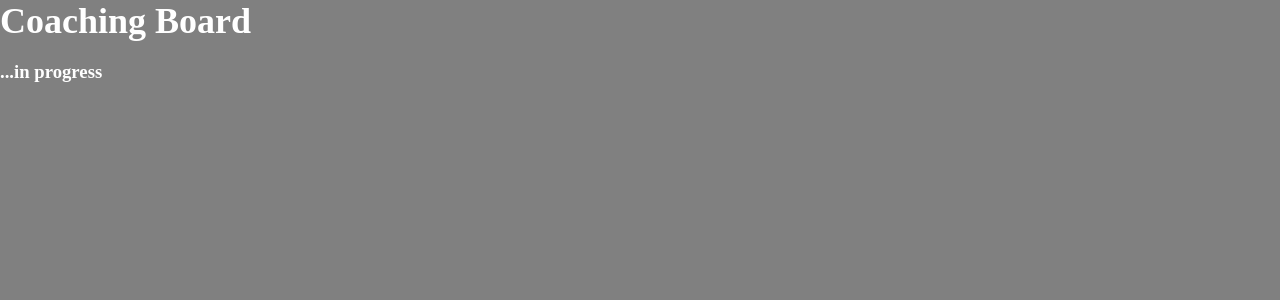
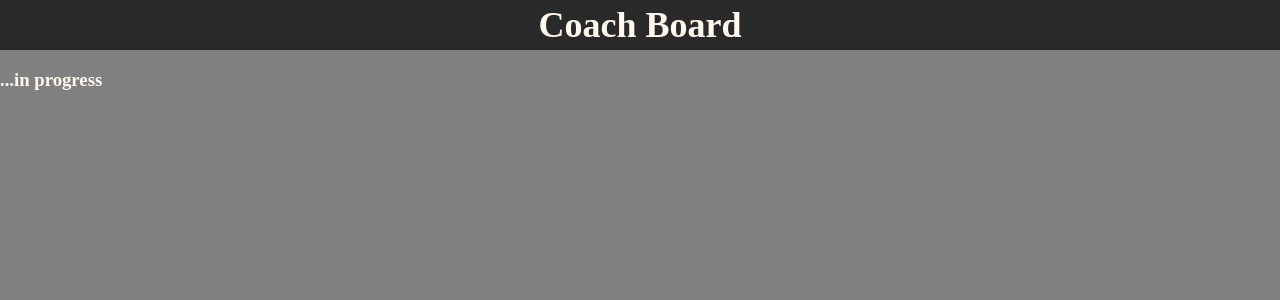
Before and after one commit to SaschaHgMann/coach-board, a React (Create React App) app: page / in a window 1280 px wide. Shown: the top 300 px of the page. Built offline with nearby package versions, Linux system fonts and the light colour scheme; a web font is replaced by a local one.

Commit message:
Add Header Component

```diff
--- a/src/app/App.js
+++ b/src/app/App.js
@@ -1,12 +1,12 @@
 import React from "react";
 import GlobalStyles from "./GlobalStyles";
-import Headline from "../components/Headline";
+import Header from "../components/Header";
 
 function App() {
   return (
     <>
       <GlobalStyles />
-      <Headline size="Header">Coaching Board</Headline>
+      <Header title="Coach Board" />
       <h3>...in progress</h3>
     </>
   );
--- a/src/app/GlobalStyles.js
+++ b/src/app/GlobalStyles.js
@@ -6,7 +6,7 @@ export default createGlobalStyle`
     }
 
     body {
-        color: #fff;
+        color: #FFF8F0;
         font-family: 'Bahianita', 'cursive';
         background-color: gray;
         margin: 0;
--- /dev/null
+++ b/src/components/Header.js
@@ -0,0 +1,30 @@
+import React from "react";
+import styled from "styled-components";
+import PropTypes from "prop-types";
+import Headline from "./Headline";
+
+const StyledHeader = styled.div`
+  background: #292929;
+  display: flex;
+  align-items: center;
+  justify-content: center;
+  height: 50px;
+`;
+
+const StyledHeadline = styled(Headline)`
+  color: #fff8f0;
+`;
+
+function Header({ title, ...props }) {
+  return (
+    <StyledHeader {...props}>
+      <StyledHeadline size="Header">{title}</StyledHeadline>
+    </StyledHeader>
+  );
+}
+
+Header.propTypes = {
+  title: PropTypes.string.isRequired
+};
+
+export default Header;
```
